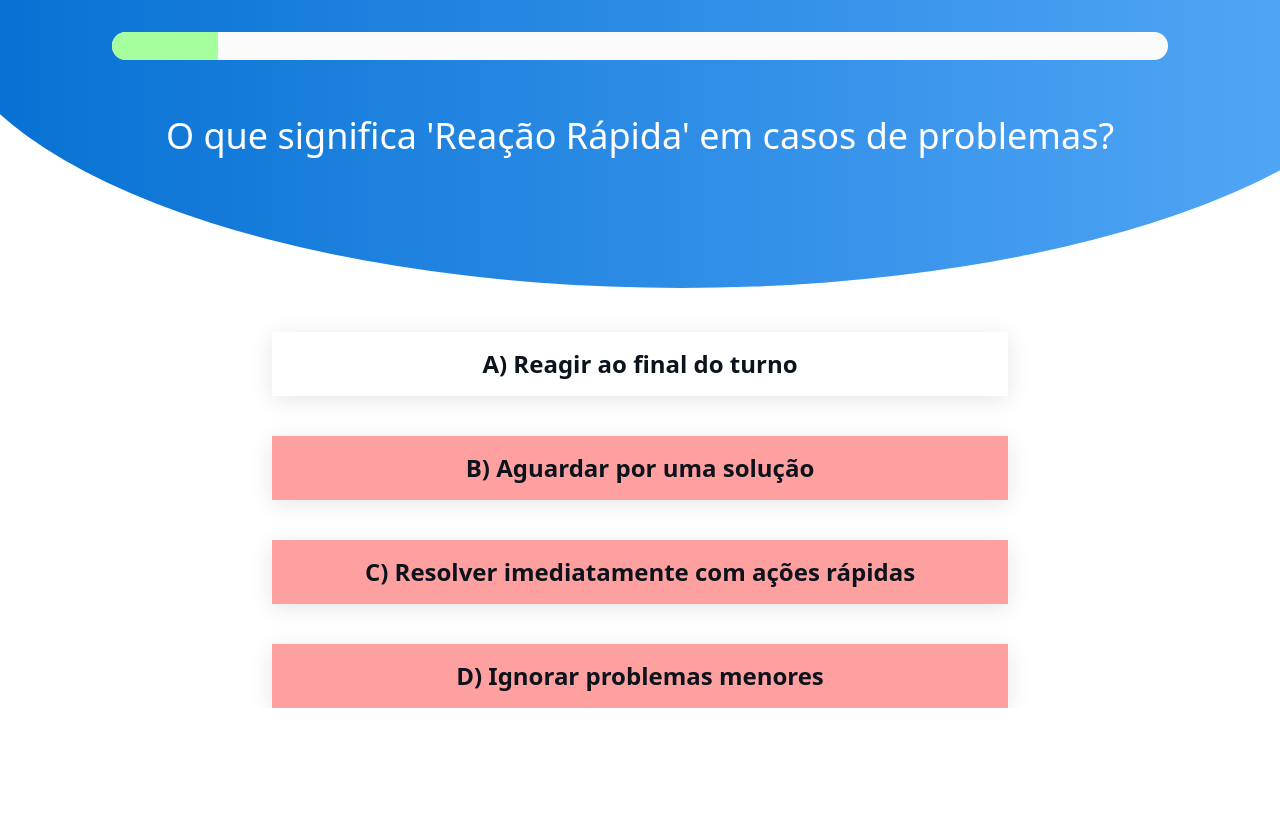
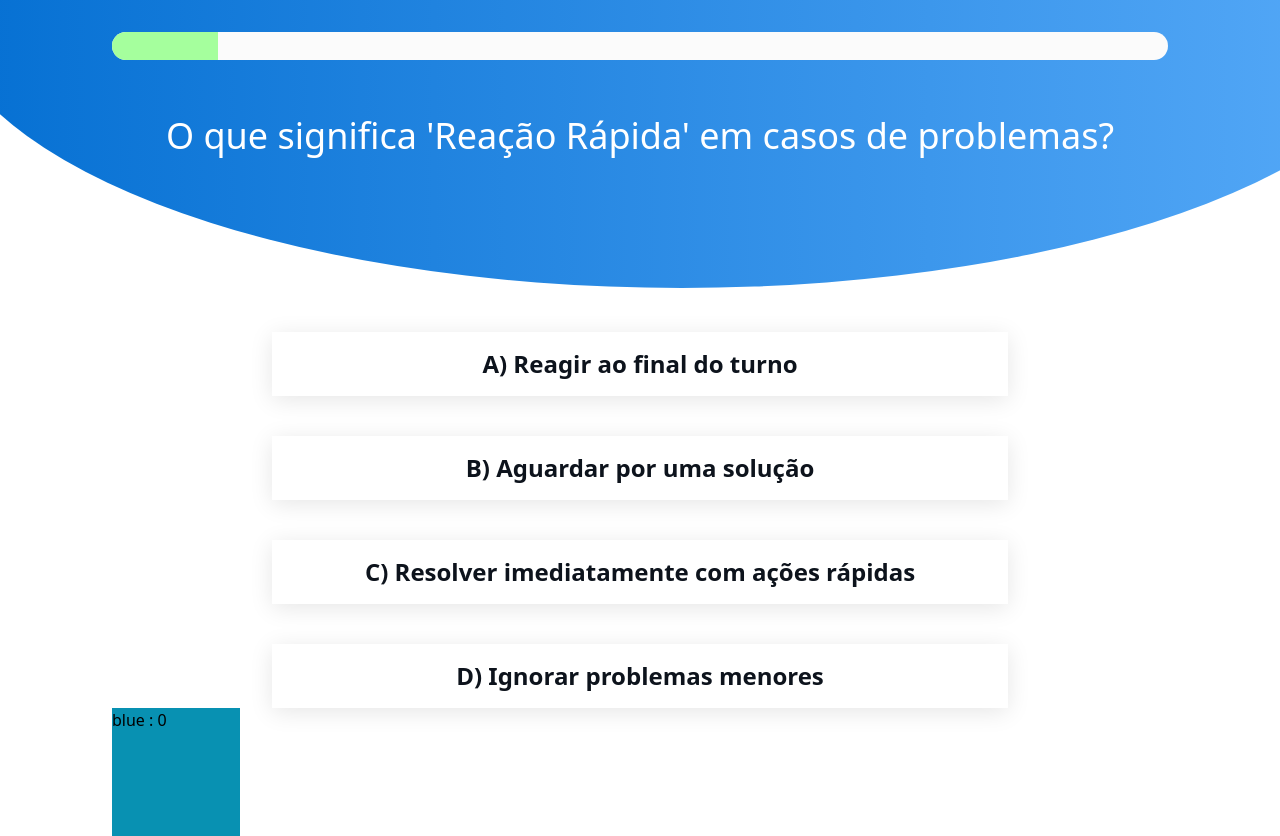
Before and after one commit to Emillyme/QualityQuest, a React (Vite) app: page /perguntas in a window 1280 px wide. Shown: the top 836 px of the page. Before the commit the page ends 800 px from the top, so only its background shows below. Built offline with nearby package versions, Linux system fonts and the light colour scheme.

Commit message:
troca de time, cor do botao correto e pontuacao

```diff
--- a/src/components/PerguntaButton.jsx
+++ b/src/components/PerguntaButton.jsx
@@ -1,26 +1,24 @@
 import { useState } from "react"
 
-export function PerguntaButton({opcao, funcao, correct}){
+export function PerguntaButton({opcao, passarQuestao, indexCorreto, index}){
 
 
 
-    // const corrijir = () => {
-    //     if(index === indexCorreto){
-    //         setCorrect(true);
-    //     }
-    //     else{
-    //         setCorrect(false);
-    //     }
-    // }
+    const [mostrarCor, setMostrarCor] = useState(false);
 
-    // const eventosBotao = () => {
-    //     corrijir
-    //     funcao
+    const correta = index === indexCorreto;
 
-    // }
+    const eventosBotao = () => {
+        setMostrarCor(true);
+        setTimeout(() => {
+            passarQuestao(index);
+            setMostrarCor(false);
+        }, 1000);
+
+    }
 
     return(
-        <button className={`${correct === '' ? "bg-white": correct ? "bg-correct" : "bg-wrong"} text-opcao font-semibold text-2xl
-        sombra-perguntas py-4 `} onClick={funcao}>{opcao}</button>
+        <button className={`${!mostrarCor ? "bg-white": correta ? "bg-correct" : "bg-wrong"} text-opcao font-semibold text-2xl
+        sombra-perguntas py-4 `} onClick={eventosBotao}>{opcao}</button>
     )
 }
--- a/src/pages/Perguntas.jsx
+++ b/src/pages/Perguntas.jsx
@@ -9,6 +9,8 @@ import data from "../data/data.json";
 
 export function Perguntas (){
 
+    const [pontuacao, setPontuacao] = useState({red: 0, blue: 0});
+    const [passouVez, setPassouVez] = useState(false);
     const [timeAtual, setTimeAtual] = useState(Math.random() < 0.5 ? 'red' : 'blue');
     const [perguntas, setPerguntas] = useState(data.perguntas);
     const [index, setIndex] = useState(sortearQuestao);
@@ -21,27 +23,40 @@ export function Perguntas (){
         return Math.floor(Math.random() * perguntas.length);
     }
 
-    const passarQuestao = () => {
+    function aumentarPontuacao(){
+        setPontuacao(prevPontuacao => {
+            return {
+                ...prevPontuacao,
+                [timeAtual]: prevPontuacao[timeAtual] + 1
+            }
+        });
+    }
+
+    const passarQuestao = (index) => {
+        if (index !== dataG.resposta && !passouVez){
+            setPassouVez(true);
+
+        }
+        else{
             let novoIndex = sortearQuestao();
 
             setIndex(novoIndex);
 
             setDataG(perguntas[novoIndex])
-        setProgresso(0);
+
 
             setPerguntas((prevPerguntas) => {
                 const novasPerguntas = [...prevPerguntas]
                 novasPerguntas.splice(index, 1);
                 return novasPerguntas;
-        })
-        console.log(perguntas.length)
+            });
+            setPassouVez(false);
         }
-
-    const corrijir = (indexOpcao) => {
-
-        if(indexOpcao == perguntas.resposta){
-
+        if (index === dataG.resposta){
+            aumentarPontuacao();
         }
+        setProgresso(0);
+        setTimeAtual(timeAtual === 'red' ? 'blue' : 'red');
     }
 
 
@@ -53,8 +68,9 @@ export function Perguntas (){
                 if (prev < maxProgresso) {
                     // Aumenta o progresso de forma segura
                     return Math.min(prev + incremento, maxProgresso);
+
                 }
-
+                passarQuestao();
                 return prev; // Caso contrário, mantém o valor atual
             });
             // requestAnimationFrame(animateProgress); // Continua a animação
@@ -85,11 +101,13 @@ export function Perguntas (){
                     </div>
 
                     <div className=" mx-40 flex flex-col gap-10 mt-44 justify-center ">
-                        <PerguntaButton opcao={dataG.opcoes[0]} funcao={passarQuestao} correct={""}/>
-                        <PerguntaButton opcao={dataG.opcoes[1]}/>
-                        <PerguntaButton opcao={dataG.opcoes[2]}/>
-                        <PerguntaButton opcao={dataG.opcoes[3]}/>
+                        <PerguntaButton opcao={dataG.opcoes[0]} passarQuestao={passarQuestao} indexCorreto={dataG.resposta} index={0}/>
+                        <PerguntaButton opcao={dataG.opcoes[1]} passarQuestao={passarQuestao} indexCorreto={dataG.resposta} index={1}/>
+                        <PerguntaButton opcao={dataG.opcoes[2]} passarQuestao={passarQuestao} indexCorreto={dataG.resposta} index={2}/>
+                        <PerguntaButton opcao={dataG.opcoes[3]} passarQuestao={passarQuestao} indexCorreto={dataG.resposta} index={3}/>
                     </div>
+
+                    <div className={`h-32 w-32 ${timeAtual == 'red' ? "bg-red-400" : "bg-cyan-600"}`}><p>{timeAtual} : {timeAtual == 'red'? pontuacao.red : pontuacao.blue}</p></div>
                 </main>
 
             </div>
```
Lines whose indentation alone changed are shown as unchanged.
